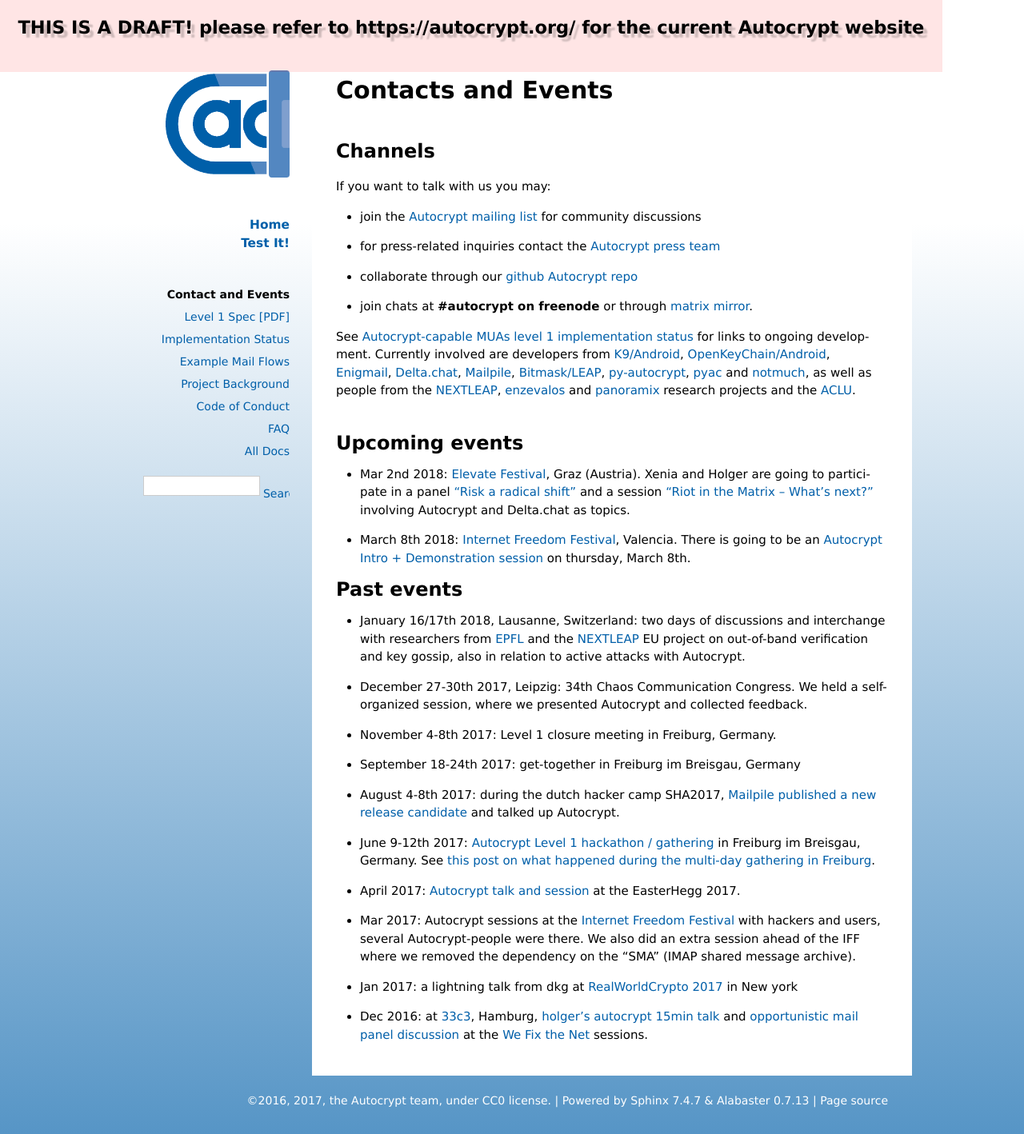
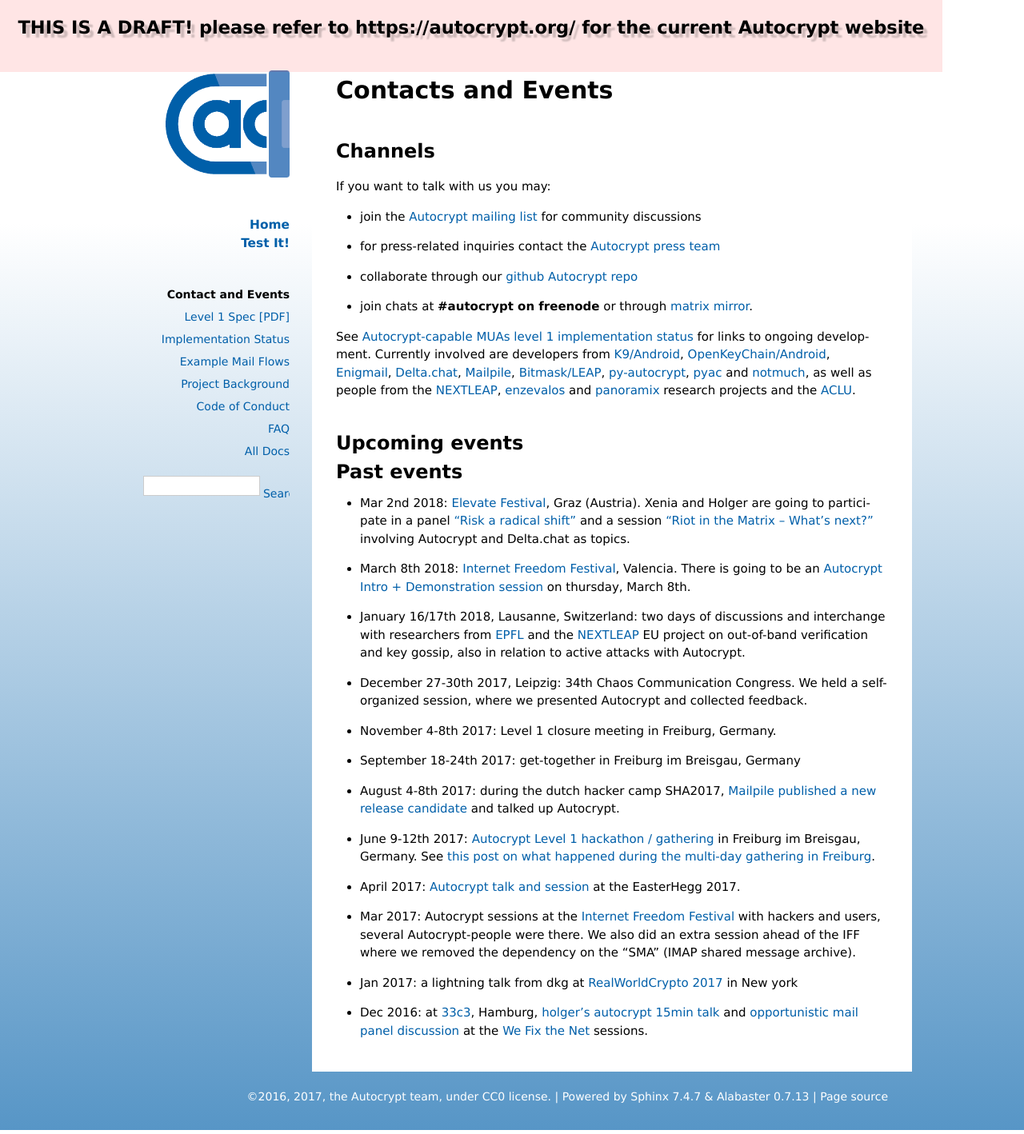
Before and after one commit to autocrypt/autocrypt, a Sphinx documentation site: the page built from doc/contact.rst, in a window 1280 px wide. Shown: the whole page at 80% size. Built offline with Sphinx 7.4.7, drawn with Linux system fonts in a browser that asks for light colours; some of the changed lines change nothing that is shown.

Commit message:
move outdated events

```diff
--- a/doc/contact.rst
+++ b/doc/contact.rst
@@ -55,16 +55,6 @@
 Upcoming events
 ---------------
 
-- Mar 2nd 2018: `Elevate Festival <https://elevate.at>`_, Graz (Austria).
-  Xenia and Holger are going to participate in a panel
-  `"Risk a radical shift" <https://elevate.at/diskursprogramm/e18radicalshift/>`_
-  and a session `"Riot in the Matrix -- What's next?" <https://elevate.at/diskursprogramm/e18riotmatrix/>`_ involving Autocrypt and Delta.chat as topics.
-
-- March 8th 2018: `Internet Freedom Festival`_, Valencia.  There
-  is going to be an `Autocrypt Intro + Demonstration session
-  <https://platform.internetfreedomfestival.org/en/IFF2018/public/schedule/custom/238>`_
-  on thursday, March 8th.
-
 
 .. _`33c3`: https://events.ccc.de/congress/2016/wiki/Main_Page
 
@@ -80,6 +70,16 @@
 
 Past events
 -------------
+
+- Mar 2nd 2018: `Elevate Festival <https://elevate.at>`_, Graz (Austria).
+  Xenia and Holger are going to participate in a panel
+  `"Risk a radical shift" <https://elevate.at/diskursprogramm/e18radicalshift/>`_
+  and a session `"Riot in the Matrix -- What's next?" <https://elevate.at/diskursprogramm/e18riotmatrix/>`_ involving Autocrypt and Delta.chat as topics.
+
+- March 8th 2018: `Internet Freedom Festival`_, Valencia.  There
+  is going to be an `Autocrypt Intro + Demonstration session
+  <https://platform.internetfreedomfestival.org/en/IFF2018/public/schedule/custom/238>`_
+  on thursday, March 8th.
 
 - January 16/17th 2018, Lausanne, Switzerland: two days of discussions and
   interchange with researchers from `EPFL`_ and the `NEXTLEAP`_ EU project
```
